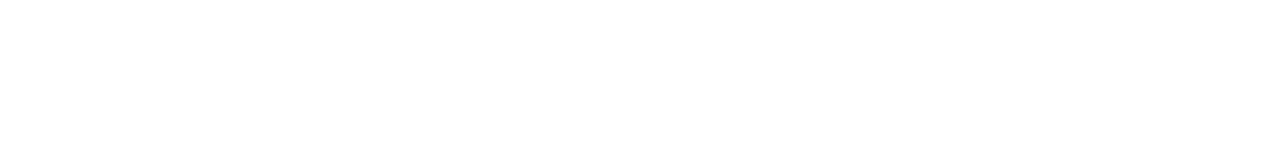
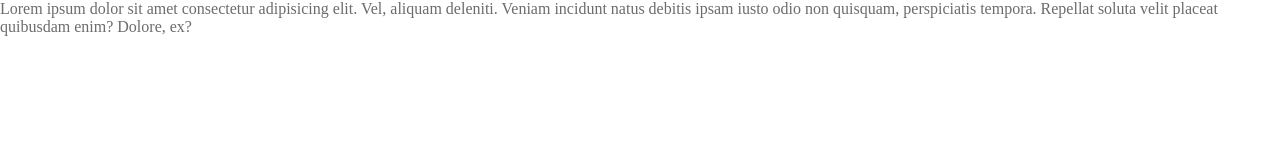
Before and after one commit to edsonperotoni/projeto-travelgram-main, a plain HTML site: page index.html in a window 1280 px wide. Drawn offline with Linux system fonts and the light colour scheme.

Commit message:
initial style guide

```diff
--- a/index.html
+++ b/index.html
@@ -7,6 +7,8 @@
   <link rel="stylesheet" href="styles/index.css">
 </head>
 <body>
-
+  <p>
+    Lorem ipsum dolor sit amet consectetur adipisicing elit. Vel, aliquam deleniti. Veniam incidunt natus debitis ipsam iusto odio non quisquam, perspiciatis tempora. Repellat soluta velit placeat quibusdam enim? Dolore, ex?
+  </p>
 </body>
 </html>
--- a/styles/global.css
+++ b/styles/global.css
@@ -3,3 +3,16 @@
   padding: 0;
   box-sizing: border-box;
 }
+:root{
+  --brand-color:#EF5F4C;
+  --background-color:#FFFFFF;
+  --surface-color:#F5F5F5;
+  --skeleton-color:#D9D9D9;
+  --shape-transparency:#ffffff8f;
+  --text-color-primary:#313131;
+  --text-color-secondary:#6C6C6C;
+}
+body{
+  color:var(--text-color-secondary);
+  background-color: var(--background-color);
+}
```
